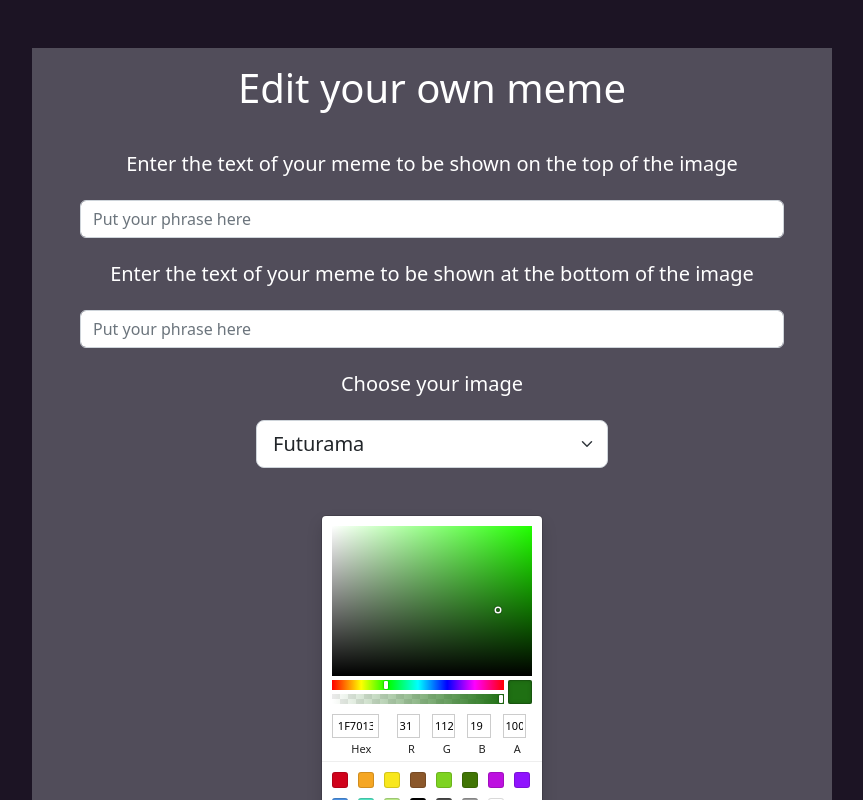
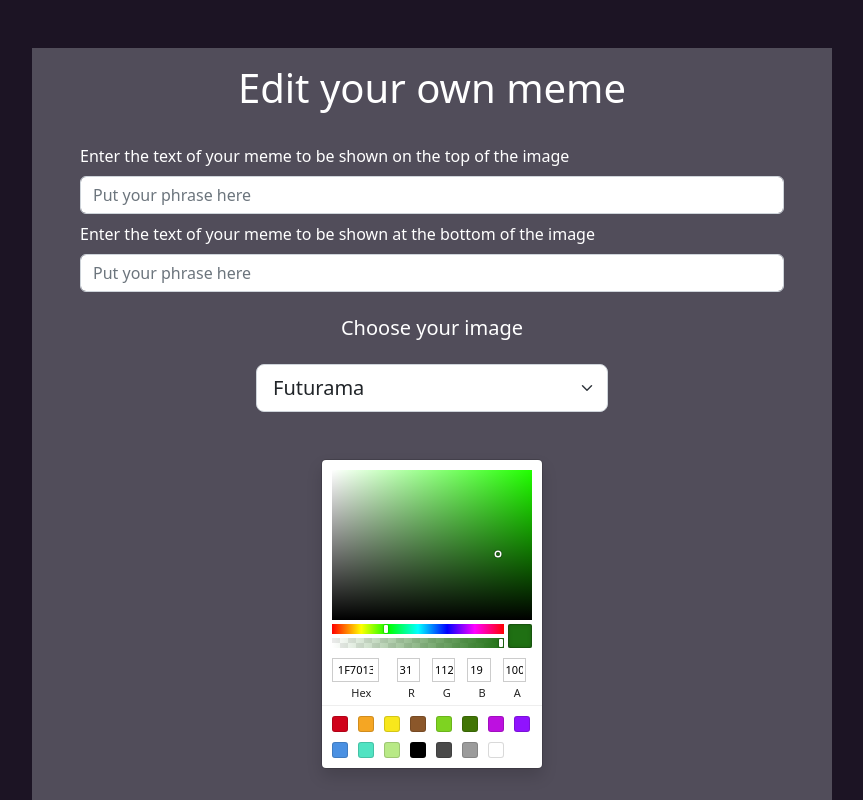
Before and after one commit to eugenia1984/MemeCreator, a React (Create React App) app: page / in a window 1280 px wide. Shown: the top 800 px of the page, without its empty margins (208-1071 px from the left). Built offline with nearby package versions, Linux system fonts and the light colour scheme.

Commit message:
modifico los textos a que sean labels

```diff
--- /dev/null
+++ b/src/components/atoms/label/LabelForm.jsx
@@ -0,0 +1,9 @@
+const LabelForm = ({ htmlFor, text }) => {
+  return (
+    <label htmlFor={htmlFor} class="form-label my-2">
+      {text}
+    </label>
+  )
+}
+
+export default LabelForm
--- a/src/components/imgmeme/ImgMeme.jsx
+++ b/src/components/imgmeme/ImgMeme.jsx
@@ -8,6 +8,7 @@ import { options } from '../../utils/utils'
 import Button from '../atoms/button/Button'
 import './ImgMeme.css'
 import InputForm from '../atoms/input/InputForm'
+import LabelForm from '../atoms/label/LabelForm'
 
 const ImgMemes = () => {
   const d = document
@@ -65,17 +66,25 @@ const ImgMemes = () => {
     <>
       <section>
         <form onSubmit={handleSubmit}>
-          <Subtitle subtitleText="Enter the text of your meme to be shown on the top of the image" />
+          <LabelForm
+            htmlFor="meme1"
+            text="Enter the text of your meme to be shown on the top of the image"
+          />
           <InputForm
             onChange={handleMemeTextUp}
             value={memeTextUp}
             name="meme1"
+            id="meme1"
           />
-          <Subtitle subtitleText="Enter the text of your meme to be shown at the bottom of the image" />
+          <LabelForm
+            htmlFor="meme2"
+            text="Enter the text of your meme to be shown at the bottom of the image"
+          />
           <InputForm
             onChange={handleMemeTextDown}
             value={memeTextDown}
             name="meme2"
+            id="meme2"
           />
           <Subtitle subtitleText="Choose your image" />
           <select
```
